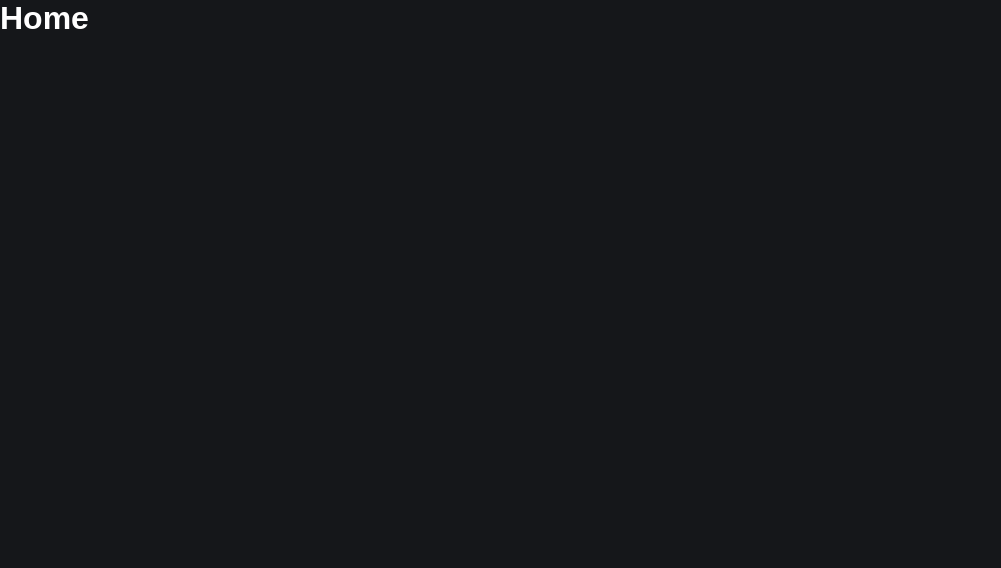
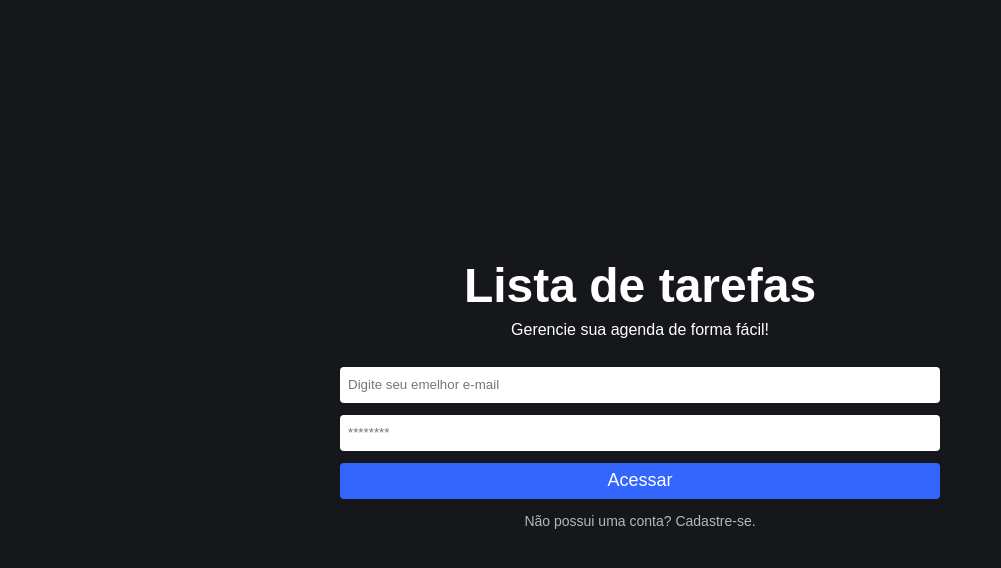
Before and after one commit to Olintho/task-list-app, a React (Create React App) app: page / in a window 1280 px wide. Shown: the top 568 px of the page, without its empty margins (0-1001 px from the left). Built offline with nearby package versions, Linux system fonts and the light colour scheme.

Commit message:
Creating home page ad=nd email validation

```diff
--- a/src/pages/Home/home.css
+++ b/src/pages/Home/home.css
@@ -0,0 +1,55 @@
+.home-container {
+    display: flex;
+    flex-direction: column;
+    align-items: center ;
+    justify-content: center;
+    height: 100vh;
+    width: 100%;
+}
+
+.home-container h1 {
+    font-size: 48px;
+    margin-bottom: 8px;
+}
+
+.home-container span {
+    margin-bottom: 28px;
+}
+
+.form {
+    display: flex;
+    flex-direction: column;
+    width: 90%;
+    max-width: 600px;
+}
+
+.form input {
+    border: 0;
+    margin-bottom: 12px;
+    height: 36px;
+    border-radius: 4px;
+    padding: 0 8px;
+}
+
+.form button {
+    height: 36px;
+    border: 0;
+    border-radius: 4px;
+    background-color: #36f;
+    color: #fff;
+    font-size: 18px;
+}
+.form textarea {
+    margin-bottom: 12px;
+    border: 0;
+    height: 90px;
+    resize: none;
+    border-radius: 4px;
+}
+
+.button-link {
+    color: #b4b8bb;
+    text-decoration: none;
+    margin: 14px 0;
+    font-size: 14px;
+}
--- a/src/pages/Home/index.js
+++ b/src/pages/Home/index.js
@@ -1,7 +1,51 @@
+import { useState } from "react"
+import './home.css'
+
+import { Link } from "react-router-dom"
+
 export default function Home() {
+    const [email, setEmail] = useState('')
+    const [password, setPassword] = useState('')
+
+
+    function handleLogin(e) {
+
+        e.preventDefault()
+
+        if(email !==  '' && password !== '') {
+            alert("Teste")
+        } else {
+            alert("Preencha todos os campos!")
+        }
+    }
+
     return (
-        <div>
-            <h1>Home</h1>
+        <div className="home-container">
+          <h1>Lista de tarefas</h1>
+          <span>Gerencie sua agenda de forma fácil! </span>
+
+          <form className="form" onSubmit={handleLogin}>
+            <input
+                autoComplete={false}
+                type="text"
+                placeholder="Digite seu emelhor e-mail"
+                value={email}
+                onChange={(e) => setEmail(e.target.value)}
+            />
+
+            <input
+                type="password"
+                placeholder="********"
+                value={password}
+                onChange={(e) => setPassword(e.target.value)}
+            />
+            <button type="submit">Acessar</button>
+
+          </form>
+
+          <Link to="/register" className="button-link">
+            Não possui uma conta? Cadastre-se.
+          </Link>
         </div>
     )
 }
```
Also changed, not shown: 1 other file (tests, documents, lock files or other folders).
